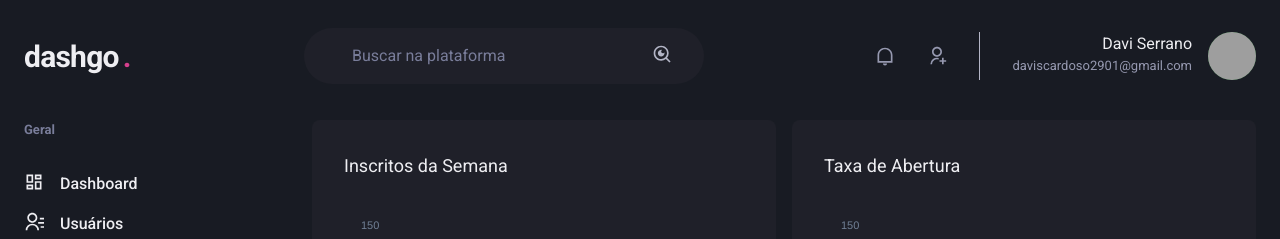
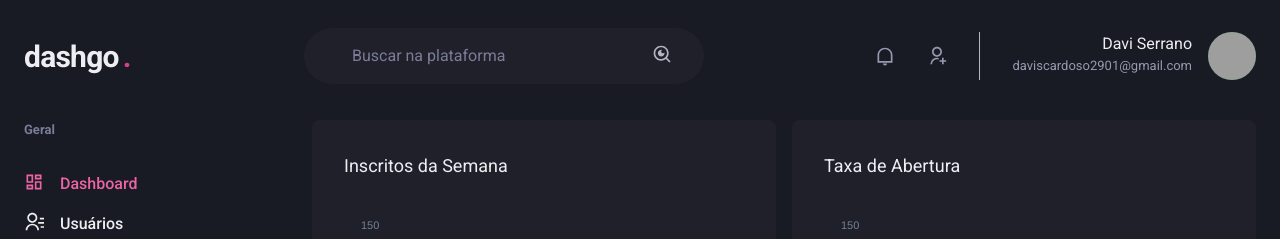
Before and after one commit to Davi-Serrano/dashgo-RocketSeat, a Next.js app: page /dashboard in a window 1280 px wide. Shown: the top 239 px of the page. Built offline with nearby package versions, Linux system fonts and the light colour scheme; grey boxes are pictures that could not be loaded.

Commit message:
SinalizadnopLink Ativo

```diff
--- /dev/null
+++ b/src/components/ActiveLink.tsx
@@ -0,0 +1,37 @@
+import Link, {LinkProps} from "next/link";
+import { useRouter } from "next/router";
+import { Children, cloneElement, ReactElement } from "react";
+
+interface ActiveLinkProps  extends LinkProps {
+    children: ReactElement
+    shouldMatchExactHref: boolean;
+}
+
+export function ActiveLink({
+    children,
+    shouldMatchExactHref = false ,
+    ...rest
+    }: ActiveLinkProps){
+    const { asPath } = useRouter()
+
+    let isActive = false;
+
+    if(shouldMatchExactHref && (asPath === rest.href || asPath === rest.as)){
+        isActive = true
+    }
+
+    if( !shouldMatchExactHref &&
+        (asPath.startsWith(String(rest.href)) ||
+        asPath.startsWith(String(rest.as)) )) {
+
+            isActive = true;
+    }
+
+    return(
+        <Link { ...rest}>
+            {cloneElement(children, {
+                color: isActive ? "pink.400" : "gray.50"
+            })}
+        </Link>
+    )
+}
--- a/src/components/Sidebar/NavLink.tsx
+++ b/src/components/Sidebar/NavLink.tsx
@@ -1,6 +1,7 @@
-import { Icon, Link as ChakraLink, Text, LinkProps as ChakraLinkProps } from "@chakra-ui/react";
+import { Link as ChakraLink, Text, LinkProps as ChakraLinkProps } from "@chakra-ui/react";
 import { ElementType } from "react";
-import  Link  from "next/link"
+
+import { ActiveLink } from "../ActiveLink";
 
 interface NavLinkProps extends ChakraLinkProps{
     Icon: ElementType;
@@ -10,11 +11,11 @@
 
 export function NavLink({ Icon, children, href, ...rest } :NavLinkProps){
     return (
-        <Link href={href} passHref>
+        <ActiveLink href={href} passHref>
             <ChakraLink display="flex" aling="center" {...rest}>
                 <Icon as={Icon} fontSize="20" />
                 <Text ml="4" fontWeight="medium"> {children}</Text>
             </ChakraLink>
-        </Link>
+        </ActiveLink>
     );
 }
```
